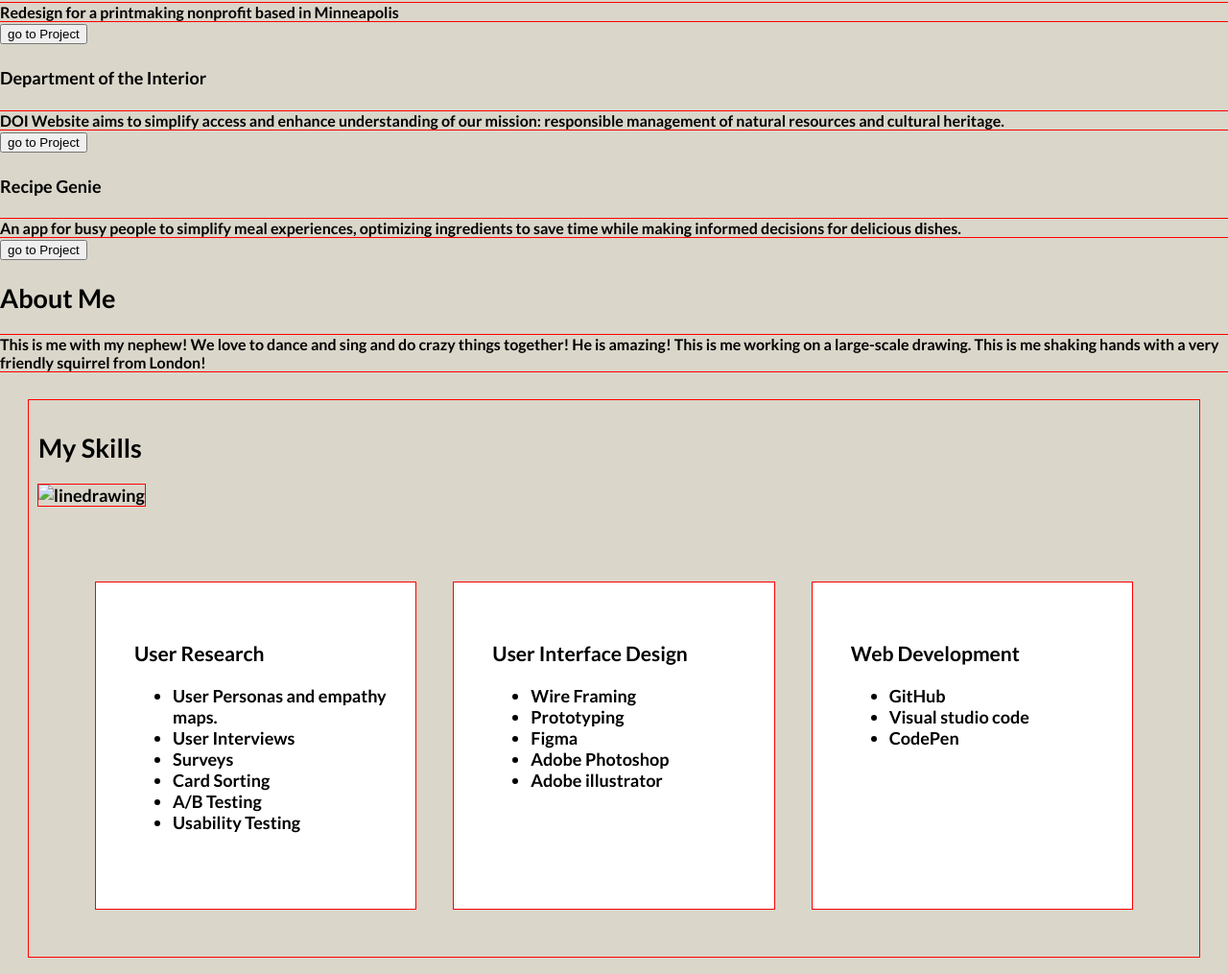
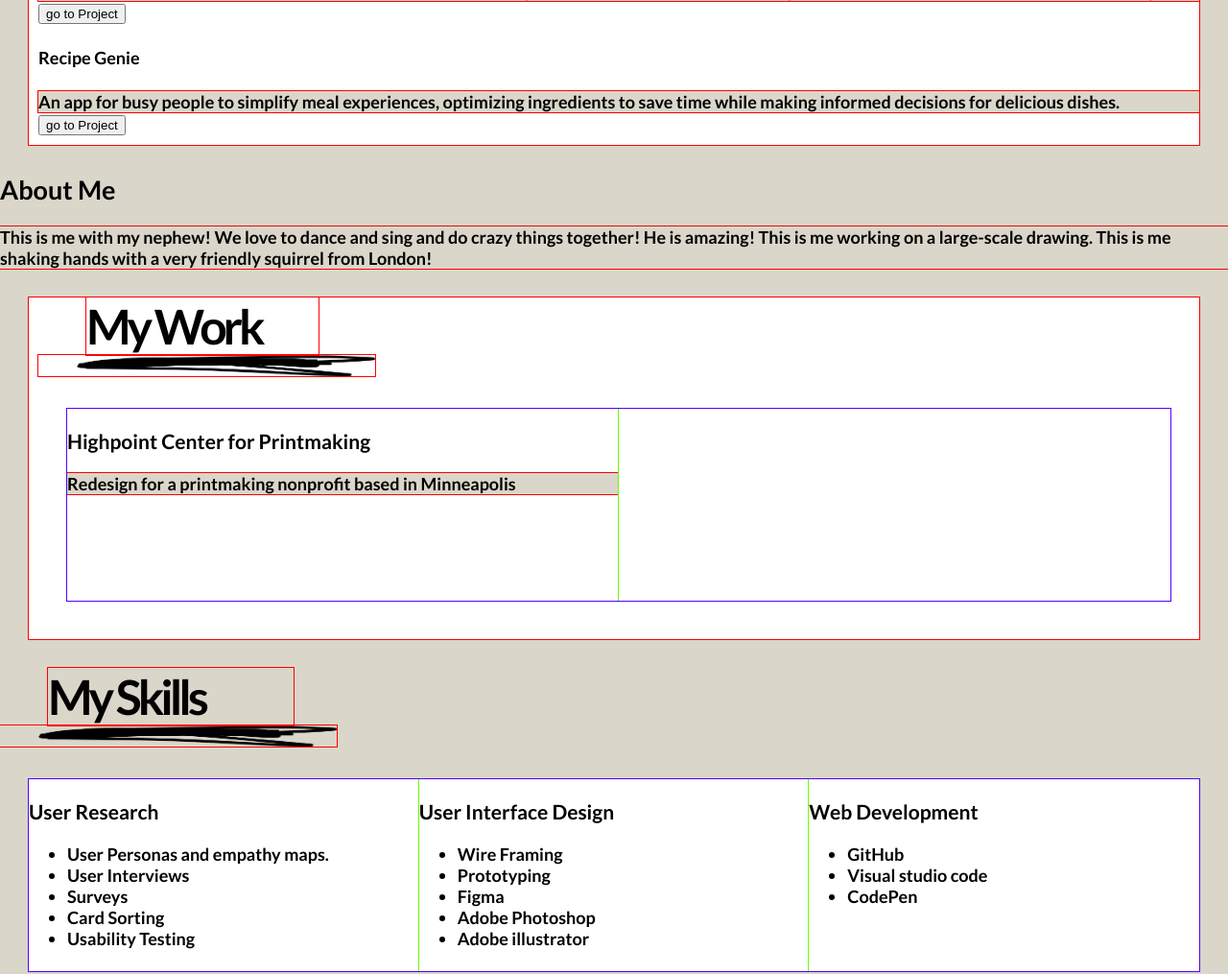
Before and after one commit to manjanjoon/UX_UI_HW_18, a plain HTML site: page index.html in a window 1280 px wide. Shown: the part 842-1857 px from the top of the page at 96% size. Drawn offline with Linux system fonts and the light colour scheme.

Commit message:
my work css

```diff
--- a/css/style.css
+++ b/css/style.css
@@ -47,35 +47,7 @@ header .logo {
    /* padding-top: 168px;*/
     letter-spacing: 10px;
 }
-.myskills{
-    outline: 1px solid rgb(255, 0, 0);
-   flex-wrap: nowrap;
-    margin: 30px;
-    padding: 10px 10px 10px 10px;
-}
 
-.drawing{
-    outline: 1px solid red;
-}
-
-.flexcontainer{
-    display: flex;
-    flex-wrap: nowrap;
-    margin: 30px;
-    padding: 10px 10px 10px 10px;
-
-
-}
-body, h1, p {
-    outline: 1px solid rgb(255, 0, 0);
-    margin: 0;
-    padding: 0;
-    background-color: #DAD6CA;
-    letter-spacing: 0px;
-    font-family: 'Lato';
-    font-size: 18px;
-
-}
 
 .first-heading {
     outline: 1px solid rgb(255, 0, 0);
@@ -97,7 +69,7 @@ body, h1, p {
 
 .third-heading {
     outline: 1px solid rgb(255, 0, 0);
-    color: black;
+    color: rgb(0, 0, 0);
     text-align: left;
     font-family: 'Lato', sans-serif;
     letter-spacing: -2px;
@@ -105,21 +77,126 @@ body, h1, p {
 }
 
 p {
-    outline: 1px solid rgb(255, 0, 0);
+    outline: 1px solid rgb(98, 255, 0);
     color: black;
     font-size: 16px;
     font-family:'lato';
 }
+.mywork{
+    outline: 1px solid rgb(255, 0, 0);
+   flex-wrap: nowrap;
+    margin: 30px;
+    padding: 0px 0px 10px 10px;
+    background-color: #ffffff;
+}
+
+.title{
+    outline: 1px solid red;
+    font-family: 'lato';
+    font-size: 50px;
+    width: 20%;
+    letter-spacing:-4px;
+    padding: 0px 0 px 0px 0px;
+    margin: 0px 20px 0px 50px ;
+}
+.linedrawing{
+    outline: 1px solid red;
+    padding: 0px 0px 0px 40px;
+    margin: 0px 20px 0px 0px;
+}
+
+.flexcontainer{
+    outline: 1px solid rgb(85, 0, 255);
+    display: flex;
+    flex-wrap: nowrap;
+    margin: 30px;
+    padding: 0px 0px 0px 0px;
+}
+.flexcontainer >
+div{
+    outline: 1px solid rgb(102, 255, 0);
+    background-color: #ffffff;
+    width: 1000px;
+    height: 200px;
+    padding: 0px 0px 0px 0px;
+    margin: 0px 0px 0px 0px;
+
+}
+body, h1, p {
+    outline: 1px solid rgb(255, 0, 0);
+    margin: 0;
+    padding: 0;
+    background-color: #DAD6CA;
+    letter-spacing: 0px;
+    font-family: 'Lato';
+    font-size: 18px;
 
 
-.flexcontainer > div{
+.main {
+    outline: 1px solid #000000;
+
+    width: 200px;
+    height: 2000px;
+    .myskills{
+    outline: 1px solid #ff0000;
+   flex-wrap: nowrap;
+    margin: 30px;
+    padding: 0px 0px 10px 10px;
+    background-color: #ffffff;
+}
+
+.title{
     outline: 1px solid rgb(255, 0, 0);
+    font-family: 'lato';
+    font-size: 50px;
+    width: 20%;
+    letter-spacing:-4px;
+    padding: 0px 0 px 0px 0px;
+    margin: 0px 20px 0px 50px ;
+}
+.linedrawing{
+    outline: 1px solid red;
+    padding: 0px 0px 0px 40px;
+    margin: 0px 20px 0px 0px;
+}
+
+
+.flexcontainer{
+    outline: 1px solid rgb(85, 0, 255);
+    display: flex;
+    flex-wrap: nowrap;
+    margin: 30px;
+    padding: 0px 0px 0px 0px;
+}
+.flexcontainer >
+div{
+    outline: 1px solid rgb(102, 255, 0);
     background-color: #ffffff;
     width: 1000px;
-    height: 300px;
-    padding: 40px 0px 0px 40px;
-    margin: 40px 20px 0px 20px;
+    height: 200px;
+    padding: 0px 0px 0px 0px;
+    margin: 0px 0px 0px 0px;
 
+}
+}
+body, h1, p {
+    outline: 1px solid rgb(255, 0, 0);
+    margin: 0;
+    padding: 0;
+    background-color: #DAD6CA;
+    letter-spacing: 0px;
+    font-family: 'Lato';
+    font-size: 18px;
+
+}
+
+
+
+}
+header ul li {
+    list-style-type: none;
+    display: inline-block;
+    vertical-align: top;
 }
 
 footer {
@@ -127,7 +204,7 @@ footer {
     background-color: #848484;
     padding: 70px;
 }
- footer ul {
+.footer ul {
 list-style-type: square;
  }
 
@@ -135,10 +212,3 @@ list-style-type: square;
     color: white;
     font-size: 18px;
  }
-
- header ul li {
-list-style-type: none;
-display: inline-block;
-vertical-align: top;
-
-}
--- a/index.html
+++ b/index.html
@@ -49,13 +49,13 @@
 </section>
 <main>
     <section class="mywork">
-        <h2>My Work</h2>
+
         <div class="workgrid">
             <div><img></div>
 
             <div>
-                <h4>Highpoint Center for Printmaking</h4>
-                <p>Redesign for a printmaking nonprofit based in Minneapolis</p>
+
+
                 <button>go to Project</button>
             </div>
             <div>
@@ -82,22 +82,47 @@
             This is me shaking hands with a very friendly squirrel from London!
         </p>
 </main>
+ <!--  My Work section coded using CSS flex -->
+<section class="mywork">
+
+    <h2 class="title">My Work</h2>
+    <img src="images/linedrawing.png" class="linedrawing" width="311" height="22">
+    <div class="flexcontainer">
+         <div>
+         <h3 class="Highpoint">Highpoint Center for Printmaking</h3>
+         <p>Redesign for a printmaking nonprofit based in Minneapolis</p>
+
+     </div>
+
+     <div>
+
+     </div>
+
+
+ </div>
+ </div>
+
+ </section>
+ <!--  My Work section coded using CSS flex -->
 
  <!--  My UX Skills section coded using CSS flex -->
 <section class="myskills">
-    <div>
-    <h2>My Skills</h2>
-    <img src="linedrawing.png" class="drawing" alt="linedrawing" width=311px height=22px class="responsive">
+
+   <h2 class="title">My Skills</h2>
+   <img src="images/linedrawing.png" class="linedrawing" width="311" height="22">
+
 
     <div class="flexcontainer">
+
+
     <div>
+
         <h3>User Research</h3>
         <ul>
             <li>User Personas and empathy maps.</li>
             <li>User Interviews</li>
             <li>Surveys</li>
             <li>Card Sorting</li>
-            <li>A/B Testing</li>
             <li>Usability Testing</li>
         </ul>
     </div>
@@ -122,14 +147,13 @@
        </ul>
 
     </div>
-
-
-   </div>
 </div>
 </div>
 
 </section>
+<!--  My UX Skills section coded using CSS flex -->
     </main>
+
 
     <footer>
         <ul class="squarelist">
@@ -146,8 +170,6 @@
             <button>contact me</button>
 
         </div>
-
-
     </footer>
 </body>
 </html>
```
